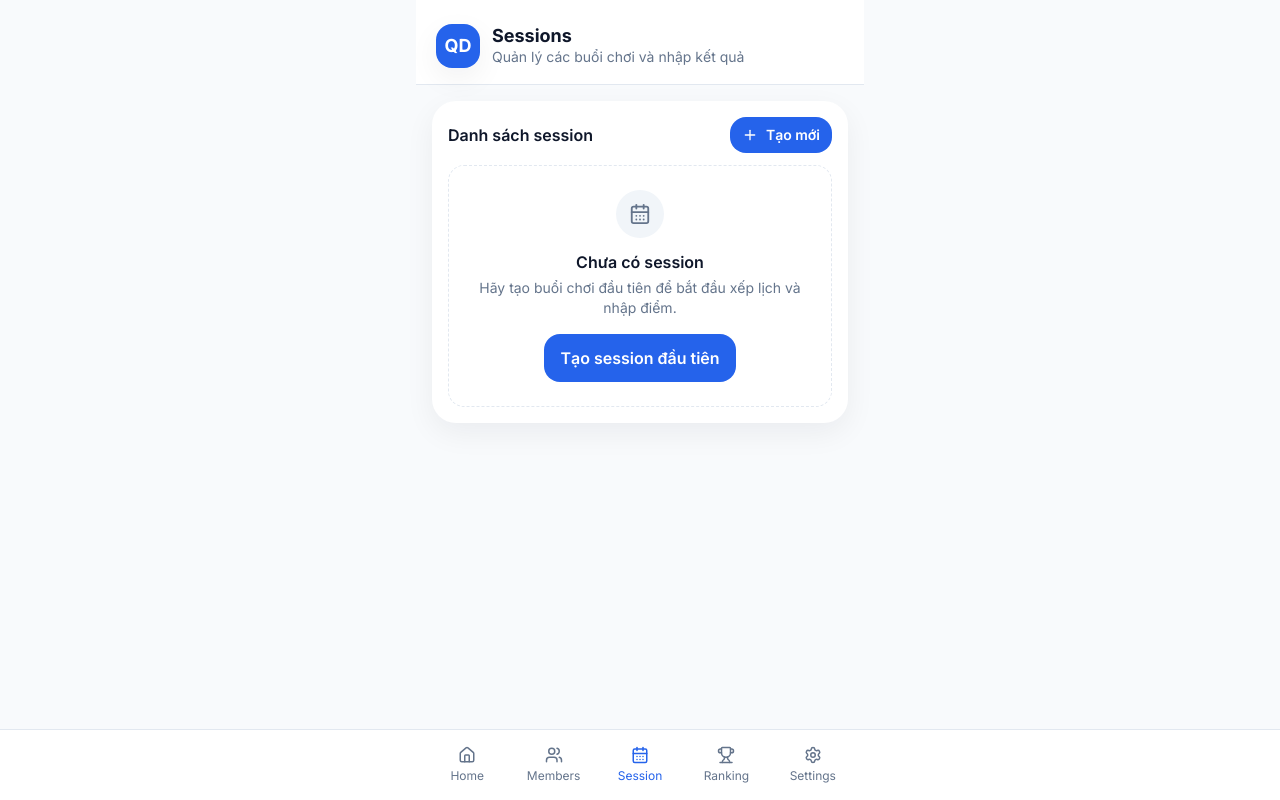
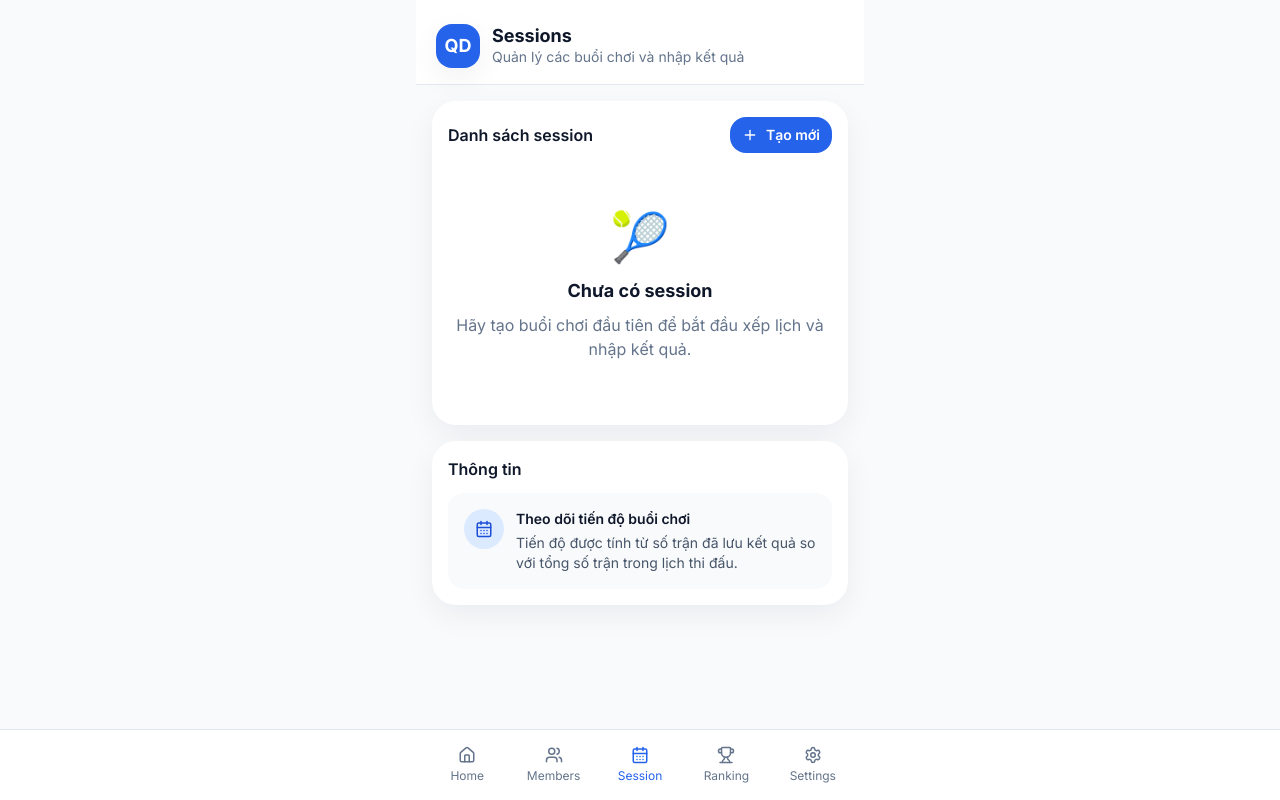
Before and after one commit to tdquan170788-byte/q-pb-smart-match, a Next.js app: page /sessions in a window 1280 px wide. Built offline with nearby package versions, Linux system fonts and the light colour scheme.

Commit message:
Update page.tsx
Sprint 0711

```diff
--- a/src/app/sessions/page.tsx
+++ b/src/app/sessions/page.tsx
@@ -7,8 +7,11 @@ import { CalendarDays, Plus, Trash2 } from "lucide-react";
 import AppShell from "@/components/app-shell";
 import ConfirmDialog from "@/components/confirm-dialog";
 import SectionCard from "@/components/section-card";
+import SessionCard from "@/components/sessions/session-card";
+import EmptyState from "@/components/ui/empty-state";
 
 import type { MatchRecord, SessionRecord } from "@/types";
+
 import {
   deleteSession,
   ensureSeedData,
@@ -16,39 +19,83 @@ import {
   getSessions,
 } from "@/lib/storage";
 
+import { generateScheduleForSession } from "@/lib/session";
+
+type SessionProgress = {
+  session: SessionRecord;
+  completedMatches: number;
+  totalMatches: number;
+};
+
 export default function SessionsPage() {
   const [sessions, setSessions] = useState<SessionRecord[]>([]);
   const [matches, setMatches] = useState<MatchRecord[]>([]);
+  const [loaded, setLoaded] = useState(false);
+
   const [deleteTarget, setDeleteTarget] = useState<SessionRecord | null>(null);
 
   useEffect(() => {
     ensureSeedData();
     refreshData();
+    setLoaded(true);
   }, []);
 
-  function refreshData() {
+  function refreshData(): void {
     setSessions(getSessions());
     setMatches(getMatches());
   }
 
-  function handleDeleteSession() {
-    if (!deleteTarget) return;
+  const matchCountBySessionId = useMemo(() => {
+    const result = new Map<string, number>();
+
+    for (const match of matches) {
+      result.set(
+        match.sessionId,
+        (result.get(match.sessionId) ?? 0) + 1
+      );
+    }
+
+    return result;
+  }, [matches]);
+
+  const sessionProgressItems = useMemo<SessionProgress[]>(() => {
+    return sessions
+      .map((session) => {
+        const schedule = generateScheduleForSession(session);
+
+        const totalMatches = schedule.rounds.reduce(
+          (sum, round) => sum + round.matches.length,
+          0
+        );
+
+        const completedMatches =
+          matchCountBySessionId.get(session.id) ?? 0;
+
+        return {
+          session,
+          completedMatches,
+          totalMatches,
+        };
+      })
+      .sort((a, b) => {
+        const dateCompare = b.session.date.localeCompare(a.session.date);
+
+        if (dateCompare !== 0) {
+          return dateCompare;
+        }
+
+        return b.session.createdAt.localeCompare(a.session.createdAt);
+      });
+  }, [sessions, matchCountBySessionId]);
+
+  function handleDeleteSession(): void {
+    if (!deleteTarget) {
+      return;
+    }
 
     deleteSession(deleteTarget.id);
     setDeleteTarget(null);
     refreshData();
-  }
-
-  const sortedSessions = useMemo(() => {
-    return [...sessions].sort((a, b) => {
-      const dateCompare = b.date.localeCompare(a.date);
-      if (dateCompare !== 0) return dateCompare;
-      return b.createdAt.localeCompare(a.createdAt);
-    });
-  }, [sessions]);
-
-  function getMatchCount(sessionId: string) {
-    return matches.filter((match) => match.sessionId === sessionId).length;
   }
 
   return (
@@ -62,123 +109,83 @@ export default function SessionsPage() {
           action={
             <Link
               href="/sessions/new"
-              className="inline-flex items-center gap-2 rounded-2xl bg-brand-600 px-3 py-2 text-sm font-semibold text-white"
+              className="inline-flex items-center gap-2 rounded-2xl bg-brand-600 px-3 py-2 text-sm font-semibold text-white transition hover:opacity-90"
             >
               <Plus size={16} />
               Tạo mới
             </Link>
           }
         >
-          {sortedSessions.length === 0 ? (
-            <div className="rounded-2xl border border-dashed border-slate-200 p-6 text-center">
-              <div className="mx-auto mb-3 flex h-12 w-12 items-center justify-center rounded-full bg-slate-100">
-                <CalendarDays className="text-slate-500" size={22} />
-              </div>
+          {!loaded ? (
+            <div className="py-10 text-center text-sm text-slate-500">
+              Đang tải danh sách session...
+            </div>
+          ) : sessionProgressItems.length === 0 ? (
+            <EmptyState
+              icon="🎾"
+              title="Chưa có session"
+              description="Hãy tạo buổi chơi đầu tiên để bắt đầu xếp lịch và nhập kết quả."
+            />
 
-              <div className="text-base font-semibold">Chưa có session</div>
+          ) : (
+            <div className="space-y-4">
+              {sessionProgressItems.map(
+                ({ session, completedMatches, totalMatches }) => (
+                  <div key={session.id} className="space-y-2">
+                    <SessionCard
+                      id={session.id}
+                      date={session.date}
+                      mode={session.mode}
+                      memberCount={session.memberIds.length}
+                      completedMatches={completedMatches}
+                      totalMatches={totalMatches}
+                    />
 
-              <div className="mt-1 text-sm text-slate-500">
-                Hãy tạo buổi chơi đầu tiên để bắt đầu xếp lịch và nhập điểm.
-              </div>
-
-              <Link
-                href="/sessions/new"
-                className="mt-4 inline-flex rounded-2xl bg-brand-600 px-4 py-3 font-semibold text-white"
-              >
-                Tạo session đầu tiên
-              </Link>
-            </div>
-          ) : (
-            <div className="space-y-3">
-              {sortedSessions.map((session) => {
-                const matchCount = getMatchCount(session.id);
-
-                return (
-                  <div
-                    key={session.id}
-                    className="rounded-2xl border border-slate-100 bg-slate-50 p-4"
-                  >
-                    <div className="flex items-start justify-between gap-3">
-                      <Link
-                        href={`/sessions/${session.id}`}
-                        className="min-w-0 flex-1"
-                      >
-                        <div className="flex items-center gap-2">
-                          <div className="flex h-10 w-10 items-center justify-center rounded-full bg-brand-100">
-                            <CalendarDays
-                              className="text-brand-700"
-                              size={18}
-                            />
-                          </div>
-
-                          <div>
-                            <div className="text-base font-semibold text-slate-900">
-                              Session{" "}
-                              {new Date(session.date).toLocaleDateString(
-                                "vi-VN"
-                              )}
-                            </div>
-
-                            <div className="mt-1 text-sm text-slate-500">
-                              Mode:{" "}
-                              <span className="font-medium text-slate-700">
-                                {session.mode ?? "normal"}
-                              </span>
-                            </div>
-                          </div>
-                        </div>
-
-                        <div className="mt-4 grid grid-cols-3 gap-2 text-xs">
-                          <div className="rounded-xl bg-white px-3 py-2 text-slate-600">
-                            <div className="text-slate-400">Thành viên</div>
-                            <div className="mt-1 font-semibold text-slate-900">
-                              {session.memberIds.length}
-                            </div>
-                          </div>
-
-                          <div className="rounded-xl bg-white px-3 py-2 text-slate-600">
-                            <div className="text-slate-400">Trận đã lưu</div>
-                            <div className="mt-1 font-semibold text-slate-900">
-                              {matchCount}
-                            </div>
-                          </div>
-
-                          <div className="rounded-xl bg-white px-3 py-2 text-slate-600">
-                            <div className="text-slate-400">Số sân</div>
-                            <div className="mt-1 font-semibold text-slate-900">
-                              {session.courtCount ?? 1}
-                            </div>
-                          </div>
-                        </div>
-                      </Link>
-
+                    <div className="flex justify-end">
                       <button
                         type="button"
                         onClick={() => setDeleteTarget(session)}
-                        className="rounded-xl border border-red-200 bg-white p-2 text-red-600"
-                        aria-label="Xoá session"
+                        className="inline-flex items-center gap-2 rounded-xl px-3 py-2 text-sm font-medium text-red-600 transition hover:bg-red-50"
                       >
-                        <Trash2 size={16} />
+                        <Trash2 size={15} />
+                        Xoá session
                       </button>
                     </div>
                   </div>
-                );
-              })}
+                )
+              )}
             </div>
           )}
+        </SectionCard>
+
+        <SectionCard title="Thông tin">
+          <div className="flex items-start gap-3 rounded-2xl bg-slate-50 p-4">
+            <div className="flex h-10 w-10 shrink-0 items-center justify-center rounded-full bg-brand-100 text-brand-700">
+              <CalendarDays size={18} />
+            </div>
+
+            <div className="text-sm text-slate-600">
+              <div className="font-semibold text-slate-900">
+                Theo dõi tiến độ buổi chơi
+              </div>
+
+              <div className="mt-1">
+                Tiến độ được tính từ số trận đã lưu kết quả so với tổng số trận
+                trong lịch thi đấu.
+              </div>
+            </div>
+          </div>
         </SectionCard>
       </div>
 
       <ConfirmDialog
-        open={!!deleteTarget}
+        open={deleteTarget !== null}
         title="Xoá session?"
         description={
           deleteTarget
-            ? `Bạn có chắc muốn xoá session ngày ${new Date(
+            ? `Bạn có chắc muốn xoá session ngày ${formatSessionDate(
                 deleteTarget.date
-              ).toLocaleDateString(
-                "vi-VN"
-              )}? Các trận đã nhập trong session này cũng sẽ bị xoá.`
+              )}? Toàn bộ kết quả của session này cũng sẽ bị xoá.`
             : ""
         }
         confirmText="Xoá"
@@ -190,3 +197,13 @@ export default function SessionsPage() {
     </AppShell>
   );
 }
+
+function formatSessionDate(date: string): string {
+  const parsedDate = new Date(`${date}T00:00:00`);
+
+  if (Number.isNaN(parsedDate.getTime())) {
+    return date;
+  }
+
+  return parsedDate.toLocaleDateString("vi-VN");
+}
```
